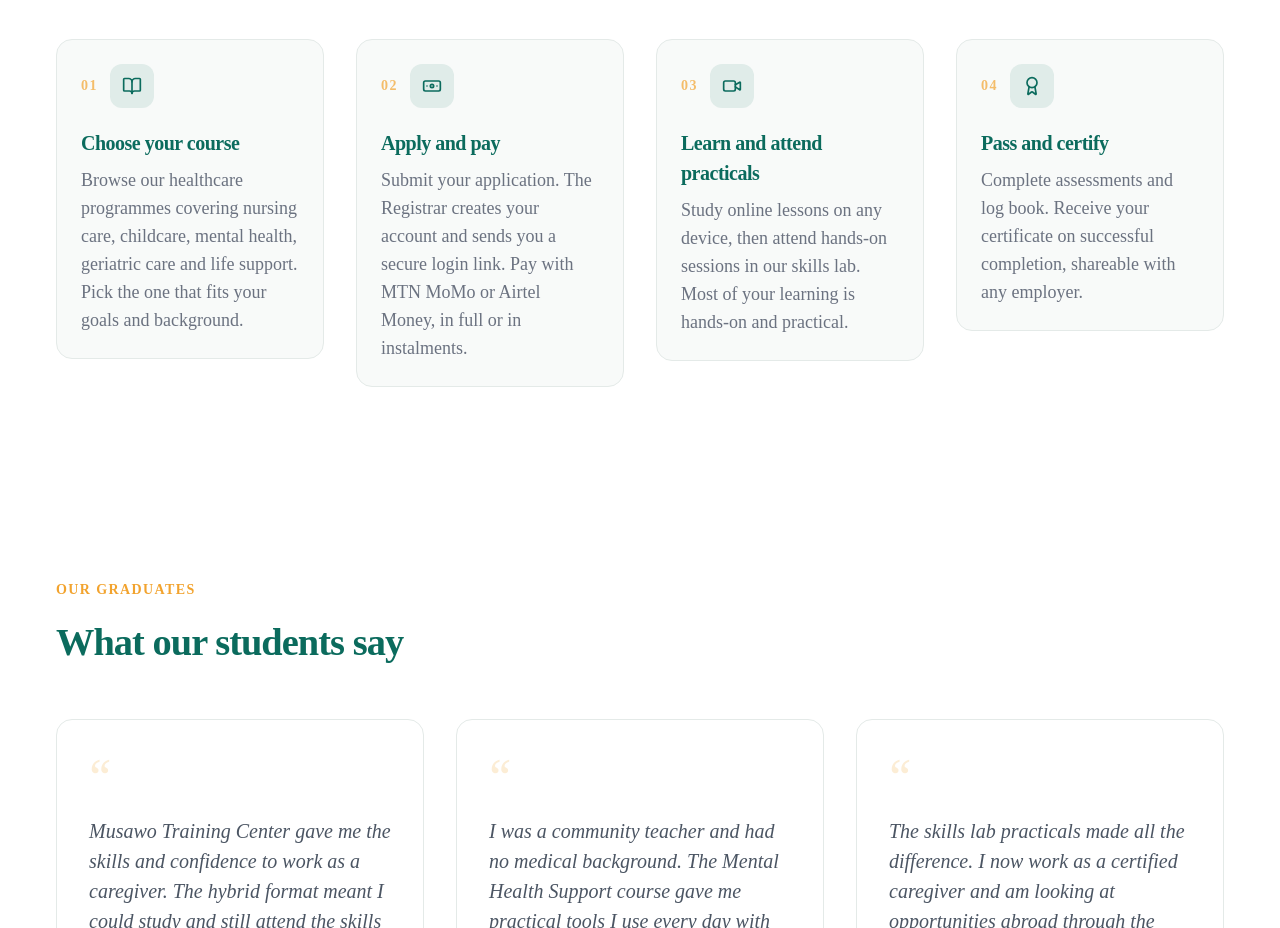
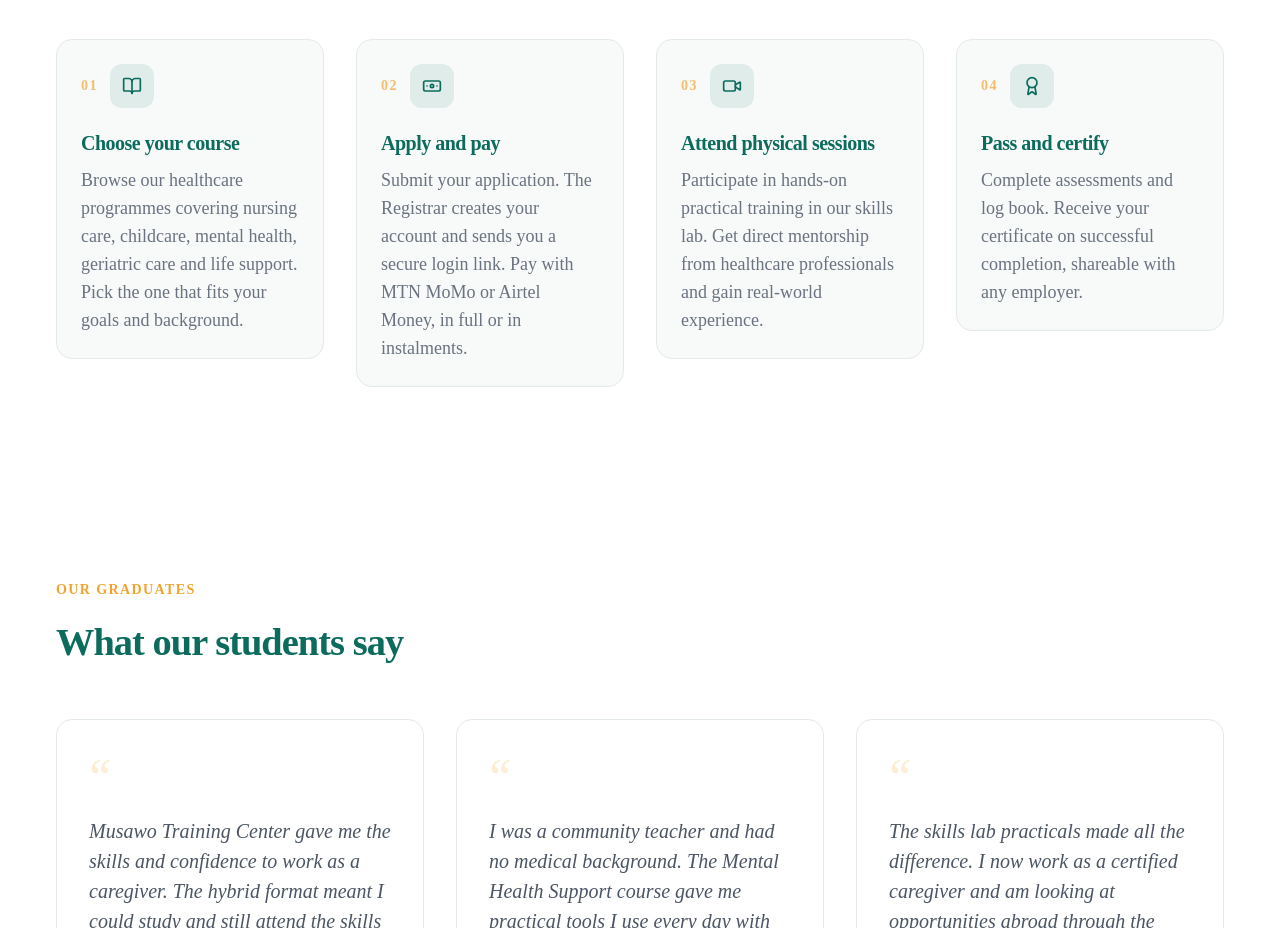
Before and after one commit to dkabagambe/musawo, a Next.js app: page / in a window 1280 px wide. Shown: the part 3240-4168 px from the top of the page. Built offline with nearby package versions, Linux system fonts and the light colour scheme; no server answers; the database is empty.

Commit message:
Update step 03: Change to 'Attend physical sessions' and remove online lessons text

```diff
--- a/src/app/(public)/page.tsx
+++ b/src/app/(public)/page.tsx
@@ -212,8 +212,8 @@ const HOW_STEPS = [
   {
     n: "03",
     icon: Video,
-    title: "Learn and attend practicals",
-    body: "Study online lessons on any device, then attend hands-on sessions in our skills lab. Most of your learning is hands-on and practical.",
+    title: "Attend physical sessions",
+    body: "Participate in hands-on practical training in our skills lab. Get direct mentorship from healthcare professionals and gain real-world experience.",
   },
   {
     n: "04",
```
